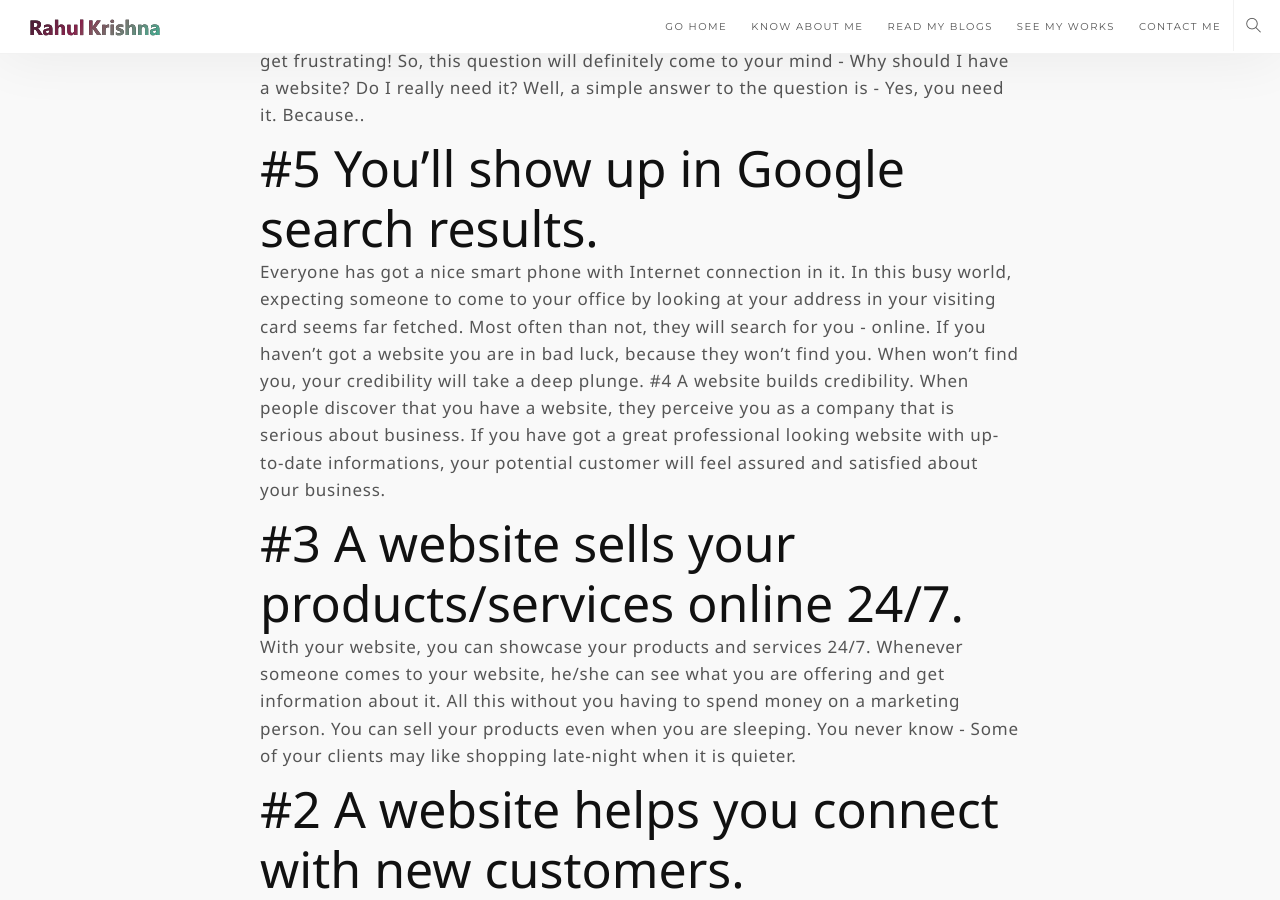
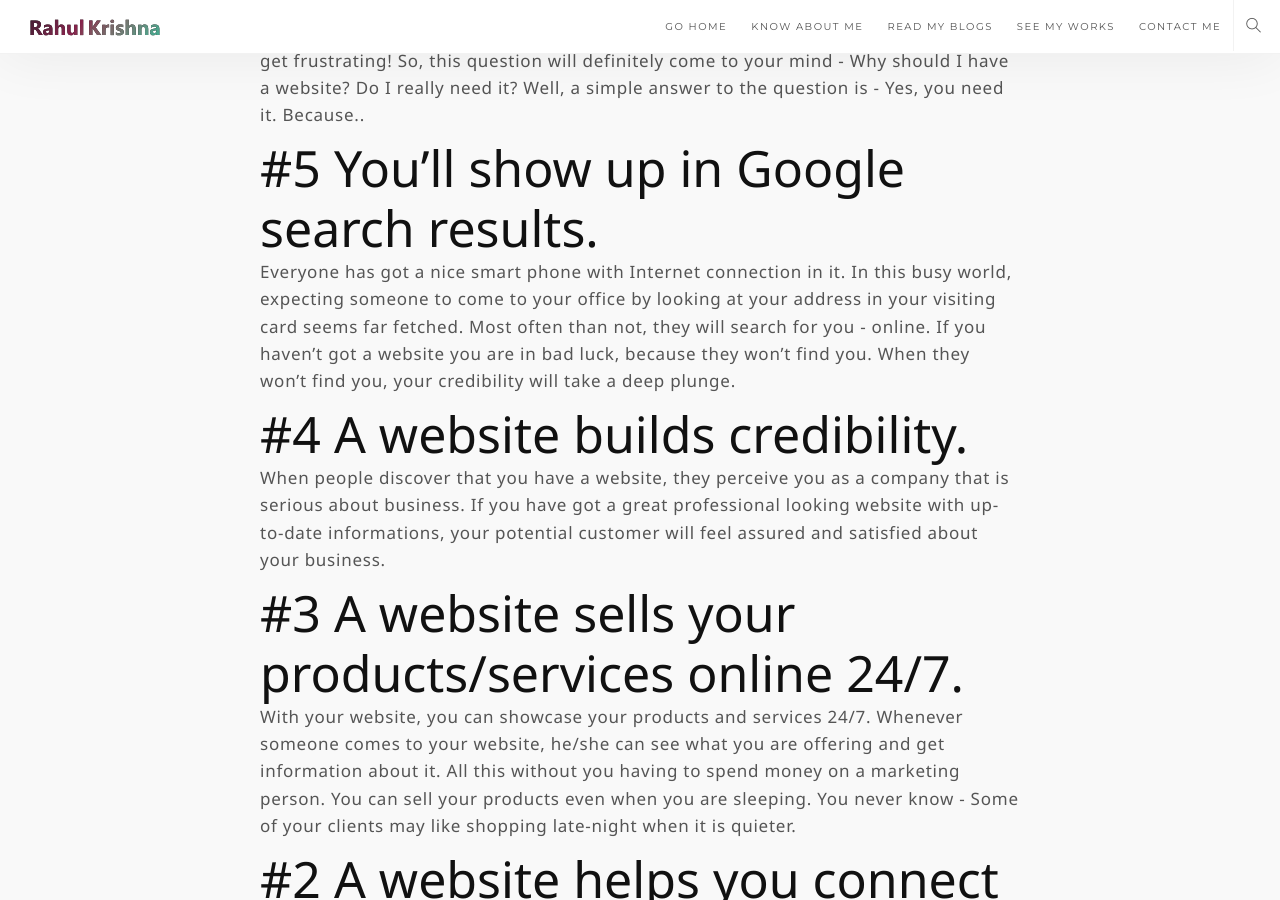
Before and after one commit to rahulkrishna412/rahulkrishna412.github.io, a Jekyll site: the page built from _posts/2017-07-31-5_reasons_why_you_need_a_website.md, in a window 1280 px wide and 900 px high, scrolled down 552 px. Built offline with Jekyll 4.4.1, drawn with Linux system fonts in a browser that asks for light colours; some web fonts are replaced; comment, search, counter and statistics services are not loaded.

Commit message:
fixed minor typo.

```diff
--- a/_includes/footer.html
+++ b/_includes/footer.html
@@ -3,7 +3,7 @@
                     <div class="row">
                         <!-- logo -->
                         <div class="col-md-2">
-                            <img class="img-responsive" src="../../public/img/other/logo64_dark.png" alt="">
+                            <img class="img-responsive" src="{{ site.baseurl }}/public/img/other/logo64_dark.png" alt="">
                         </div>
                         <!-- main navigation links -->
                         <div class="col-md-7">
--- a/_posts/2017-07-31-5_reasons_why_you_need_a_website.md
+++ b/_posts/2017-07-31-5_reasons_why_you_need_a_website.md
@@ -8,8 +9,8 @@ abstract: Website is a basic necessity for any business - Just like food, cloth
 There are so many people you will meet who will motivate you, urge you and even persuade you to get a website. A couple of Google searches and you will start viewing advertisements about it - everywhere, and marketing people hunting you down. It can get frustrating! So, this question will definitely come to your mind - Why should I have a website?  Do I really need it? Well, a simple answer to the question is - Yes, you need it. Because..
 
 ## #5 You’ll show up in Google search results.
-Everyone has got a nice smart phone with Internet connection in it. In this busy world, expecting someone to come to your office by looking at your address in your visiting card seems far fetched. Most often than not, they will search for you - online. If you haven't got a website you are in bad luck, because they won't find you. When won't find you, your credibility will take a deep plunge.
-#4 A website builds credibility.
+Everyone has got a nice smart phone with Internet connection in it. In this busy world, expecting someone to come to your office by looking at your address in your visiting card seems far fetched. Most often than not, they will search for you - online. If you haven't got a website you are in bad luck, because they won't find you. When they won't find you, your credibility will take a deep plunge.
+## #4 A website builds credibility.
 When people discover that you have a website, they perceive you as a company that is serious about business. If you have got a great professional looking website with up-to-date informations, your potential customer will feel assured and satisfied about your business.
 
 ## #3 A website sells your products/services online 24/7.
```
Also changed, not shown: other parts of _posts/2017-07-31-5_reasons_why_you_need_a_website.md (+1 -0 lines).
